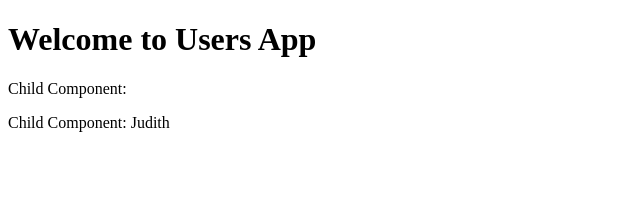
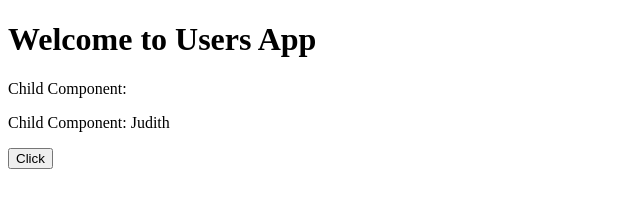
Before and after one commit to ozgursarikamis/angular-pro, an Angular app: page / in a window 1280 px wide. Shown: the top 219 px of the page, without its empty margins (0-640 px from the left). Built offline with nearby package versions, Linux system fonts and the light colour scheme.

Commit message:
Child to Parent: Output Decorator

```diff
--- a/src/app/child/child.component.html
+++ b/src/app/child/child.component.html
@@ -1 +1,3 @@
 <p>Child Component: {{ username }}</p>
+
+<button (click)="getDataEmitter()">Click</button>
--- a/src/app/child/child.component.ts
+++ b/src/app/child/child.component.ts
@@ -1,4 +1,4 @@
-import { Component, OnInit } from '@angular/core';
+import { Component, EventEmitter, OnInit, Output } from '@angular/core';
 
 @Component({
 	selector: 'app-child',
@@ -7,8 +7,13 @@ import { Component, OnInit } from '@angular/core';
 })
 export class ChildComponent implements OnInit {
 	username: string = 'Judith';
+	@Output() getData = new EventEmitter<string>();
+
 	constructor() { }
 
-	ngOnInit(): void {
+	ngOnInit(): void { }
+
+	getDataEmitter() {
+		this.getData.emit(this.username);
 	}
 }
--- a/src/app/parent/parent.component.html
+++ b/src/app/parent/parent.component.html
@@ -1,2 +1,2 @@
 Child Component: <br />
-<app-child></app-child>
+<app-child (getData)="getDataReceiver($event)"></app-child>
--- a/src/app/parent/parent.component.ts
+++ b/src/app/parent/parent.component.ts
@@ -12,6 +12,13 @@ export class ParentComponent implements AfterViewInit {
 
 	constructor() { }
 
+	data: any;
+	getDataReceiver($event: any) {
+		this.data = $event;
+		console.log('this.data :>> ', this.data);
+		console.log('$event :>> ', $event);
+	}
+
 	ngAfterViewInit(): void { // child component properties is read here: AfterViewInit
 		this.username = this.child.username;
 		console.log('this.username :>> ', this.username);
```
